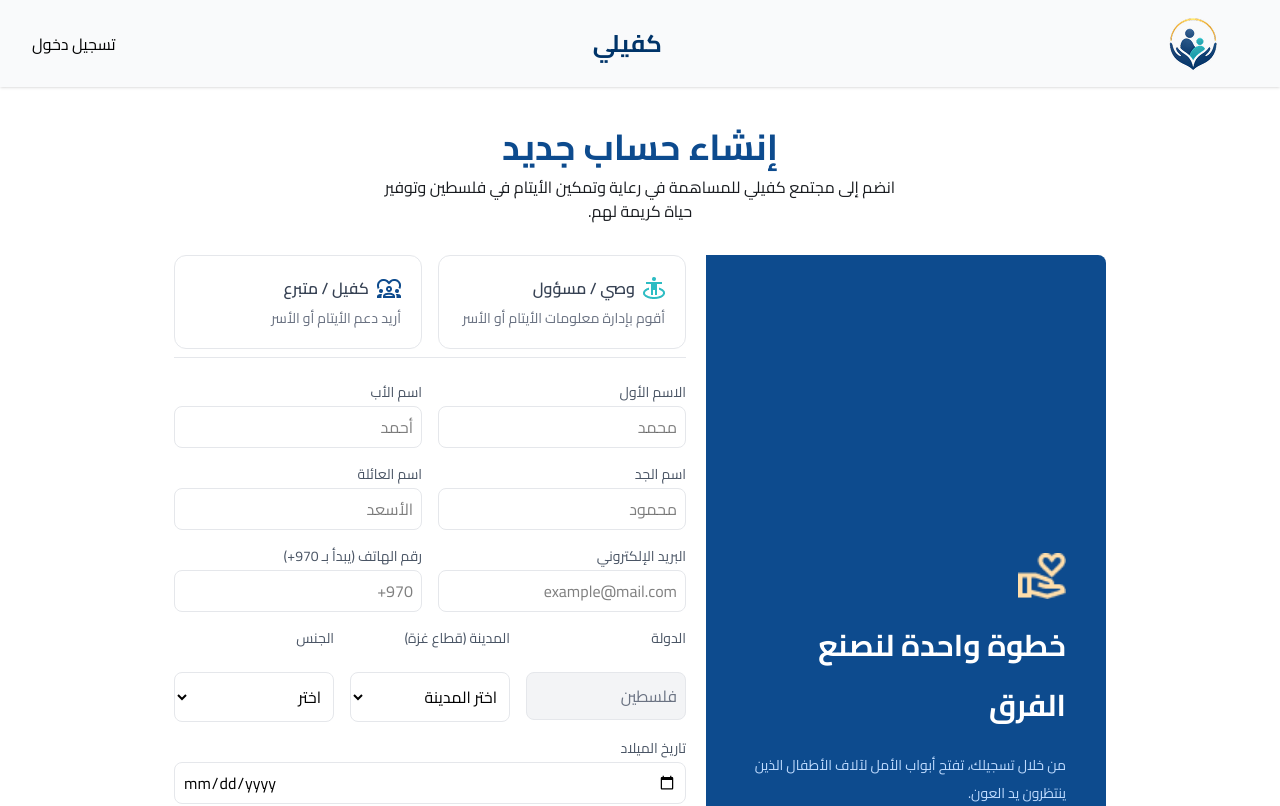
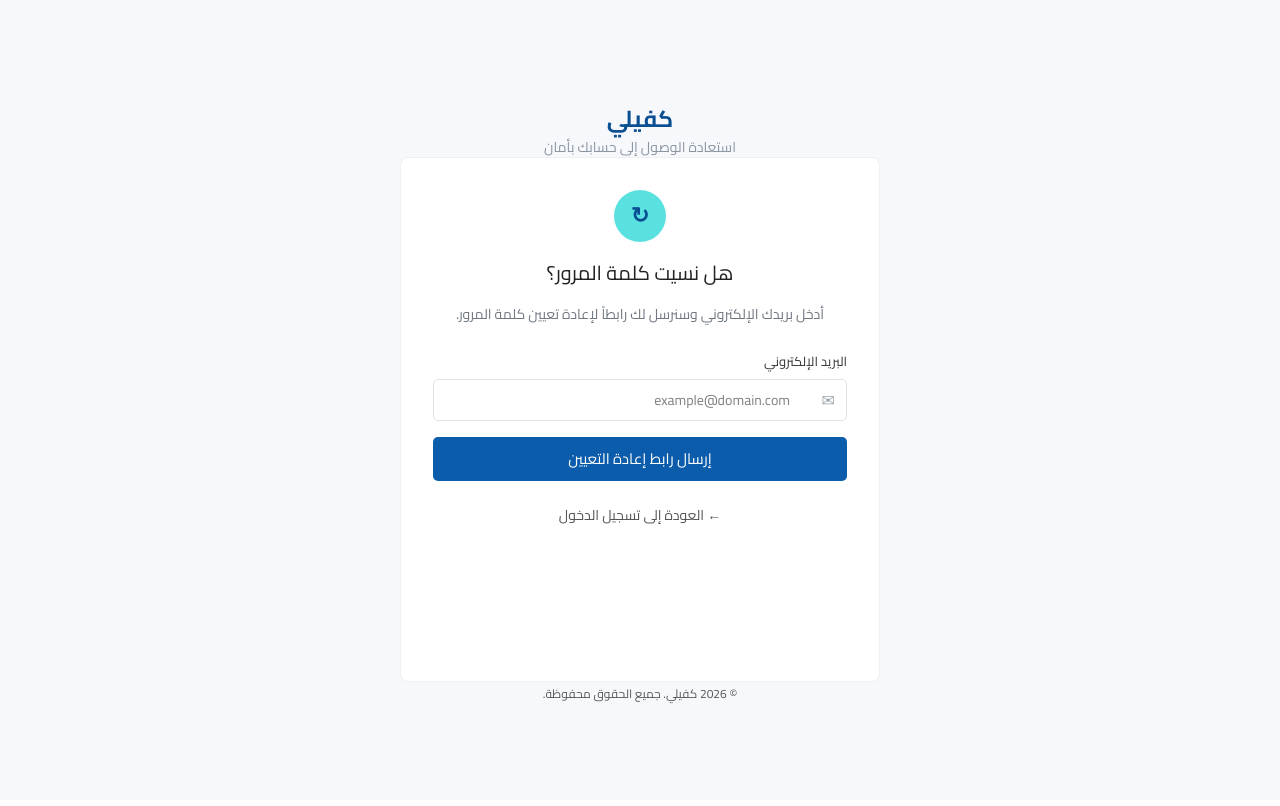
Before and after one commit to Kafeeli/kafeeli-frontend, a React (Vite) app: page / in a window 1280 px wide. Shown: the top 806 px of the page. Built offline with nearby package versions, Linux system fonts and the light colour scheme.

Commit message:
feat: forgot password page

```diff
--- a/src/App.jsx
+++ b/src/App.jsx
@@ -3,11 +3,11 @@
 // import viteLogo from './assets/vite.svg'
 // import heroImg from './assets/hero.png'
 // import './App.css'
-import Registration from "./pages/RegistrationPage"
+import ForgotPassword from "./pages/ForgotPassword"
 function App() {
   return (
 
-    <Registration/>
+    <ForgotPassword/>
   )
 }
 
--- /dev/null
+++ b/src/pages/ForgotPassword.jsx
@@ -0,0 +1,89 @@
+import { useState } from "react";
+
+function ForgotPassword() {
+  const [email, setEmail] = useState("");
+  const [message, setMessage] = useState("");
+
+  const handleSubmit = (e) => {
+    e.preventDefault();
+
+    if (!email.trim()) {
+      setMessage("يرجى إدخال البريد الإلكتروني");
+      return;
+    }
+
+    setMessage("إذا كان هذا البريد مسجلاً، سيتم إرسال رابط إعادة تعيين كلمة المرور.");
+  };
+
+  return (
+    <div className="h-screen bg-[#f7f8fc] flex flex-col items-center justify-center px-5 direction-rtl">
+
+      {/* Header */}
+      <div className="text-center">
+        <h2 className="text-[#0b4f93] mt-1 text-[23px] font-bold">كفيلي</h2>
+        <p className="text-[#8b95a1] text-sm mt-0">
+          استعادة الوصول إلى حسابك بأمان
+        </p>
+      </div>
+
+      {/* Card */}
+      <div className="w-[480px] h-[525px] bg-white border border-[#edf0f5] rounded-lg p-8 text-center">
+
+        {/* Icon */}
+        <div className="w-[52px] h-[52px] bg-[#58e1df] text-[#0b4f93] rounded-full flex items-center justify-center mx-auto mb-4 text-[22px] font-bold">
+          ↻
+        </div>
+
+        <h3 className="m-0 text-[#222] text-[20px]">
+          هل نسيت كلمة المرور؟
+        </h3>
+
+        <p className="text-[#6f7782] text-sm leading-7 my-3 mb-6">
+          أدخل بريدك الإلكتروني وسنرسل لك رابطاً لإعادة تعيين كلمة المرور.
+        </p>
+
+        <form onSubmit={handleSubmit} className="text-right">
+          <label className="block text-[#333] text-[13px] mb-2">
+            البريد الإلكتروني
+          </label>
+
+          <div className="relative mb-4">
+            <input
+              type="email"
+              placeholder="example@domain.com"
+              value={email}
+              onChange={(e) => setEmail(e.target.value)}
+              className="w-full h-[42px] border border-[#dfe4ea] rounded-[5px] outline-none text-sm pr-14 pl-4"
+            />
+            <span className="absolute right-3 top-1/2 -translate-y-1/2 text-[#9aa3ad]">
+              ✉
+            </span>
+          </div>
+
+          <button
+            type="submit"
+            className="w-full h-[44px] bg-[#0b5cab] text-white rounded-[5px] text-[15px] hover:bg-[#084f96] transition"
+          >
+            إرسال رابط إعادة التعيين
+          </button>
+        </form>
+
+        {message && (
+          <div className="mt-4 p-3 bg-[#eefaf4] text-[#1c7c4c] rounded-[5px] text-[13px] leading-6">
+            {message}
+          </div>
+        )}
+
+        <a href="#" className="block mt-6 text-[#555] no-underline text-sm">
+          ← العودة إلى تسجيل الدخول
+        </a>
+      </div>
+
+      <p className="text-[#56585b] text-xs mt-1">
+        © 2026 كفيلي. جميع الحقوق محفوظة.
+      </p>
+    </div>
+  );
+}
+
+export default ForgotPassword;
```
Also changed, not shown: package.json (+5 -3 lines), 1 other file (tests, documents, lock files or other folders).
